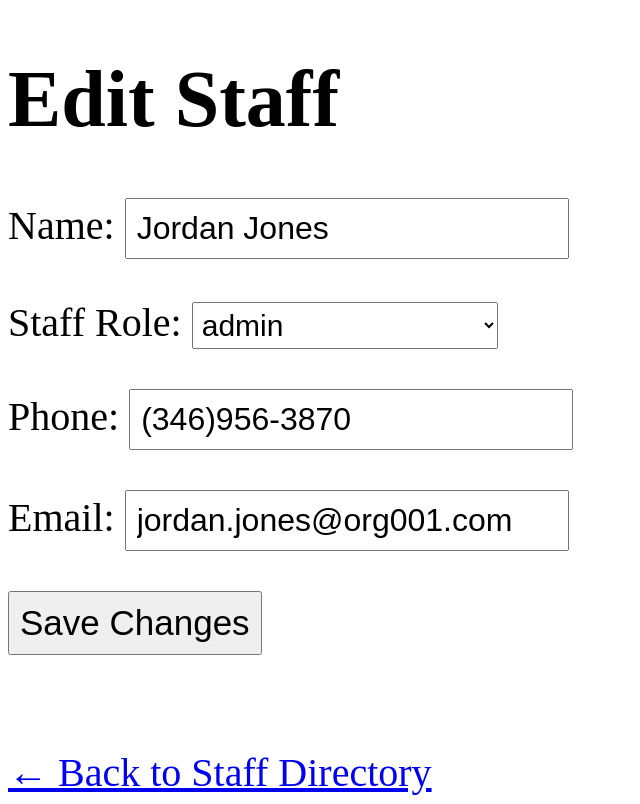
After one commit to Haofeng2233/CSE111-Project, a Flask app: a page that uses project/templates/admin_edit_staff.html in a window 1280 px wide. The commit adds this page. Shown: the whole page, without its empty margins (0-640 px from the left). Run offline with Flask 3, Linux system fonts and the light colour scheme; data comes from the database, SQL or seed files in the repository; both versions use the stored data as it was after the commit.

Commit message:
Added admin editing staff feature

```diff
--- a/project/app.py
+++ b/project/app.py
@@ -246,6 +246,34 @@ def manage_staff():
     staffs = get_all_staff()
     return render_template("manage_staff.html", staffs=staffs)
 
+@app.get("/edit_staff/<staff_id>")
+def edit_staff(staff_id):
+    staff = get_staff_by_id(staff_id)
+    return render_template("admin_edit_staff.html", staff=staff)
+
+@app.post("/update_staff")
+def update_staff():
+    staff_id = request.form["staff_id"]
+    staff_name = request.form["staff_name"]
+    staff_role = request.form["staff_role"]
+    staff_phone = request.form["staff_phone"]
+    staff_email = request.form["staff_email"]
+
+    conn = sqlite3.connect("tpch.sqlite")
+    cur = conn.cursor()
+
+    cur.execute("""
+        UPDATE staff
+        SET staff_name = ?, staff_role = ?, staff_phone = ?, staff_email = ?
+        WHERE staff_id = ?
+    """, (staff_name, staff_role, staff_phone, staff_email, staff_id))
+
+    conn.commit()
+    conn.close()
+
+    return redirect("/manage_staff")
+
+
 @app.route("/new_staff", methods=["GET", "POST"])
 def new_staff():
     if request.method == "POST":
--- /dev/null
+++ b/project/templates/admin_edit_staff.html
@@ -0,0 +1,39 @@
+<!DOCTYPE html>
+<html>
+<head>
+    <title>Edit Staff</title>
+    <style>
+        body { font-size: 40px; }
+        input { font-size: 32px; padding: 10px; }
+        button { font-size: 35px; padding: 10px; }
+    </style>
+</head>
+<body>
+
+<h1>Edit Staff</h1>
+
+<form action="/update_staff" method="POST">
+    <input type="hidden" name="staff_id" value="{{ staff[0] }}">
+
+    <p>Name: <input type="text" name="staff_name" value="{{ staff[2] }}"></p>
+<p>
+    <label>Staff Role:</label>
+    <select name="staff_role" style="font-size: 30px; padding: 5px;">
+        <option value="admin" {% if staff[3] == "admin" %}selected{% endif %}>admin</option>
+        <option value="vet" {% if staff[3] == "vet" %}selected{% endif %}>vet</option>
+        <option value="adoption coordinator" {% if staff[3] == "adoption coordinator" %}selected{% endif %}>
+            adoption coordinator
+        </option>
+    </select>
+</p>
+    <p>Phone: <input type="text" name="staff_phone" value="{{ staff[4] }}"></p>
+    <p>Email: <input type="text" name="staff_email" value="{{ staff[5] }}"></p>
+
+    <button type="submit">Save Changes</button>
+</form>
+
+<br><br>
+<a href="/manage_staff">← Back to Staff Directory</a>
+
+</body>
+</html>
```
Also changed, not shown: project/templates/manage_staff.html (+9 -1 lines), project/templates/new_staff.html (+7 -2 lines), project/database.py (line endings or trailing spaces), project/tpch.sqlite.
